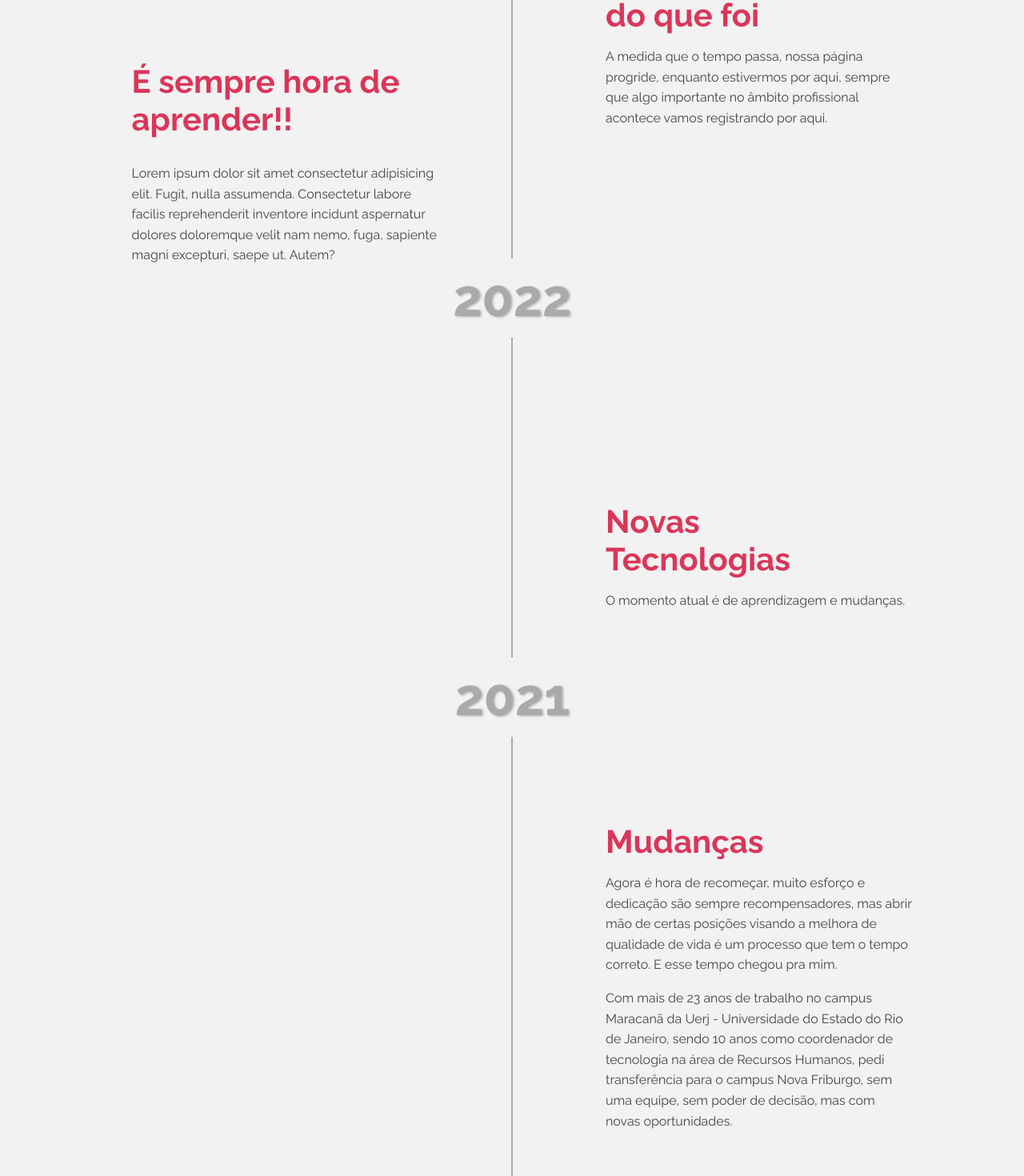
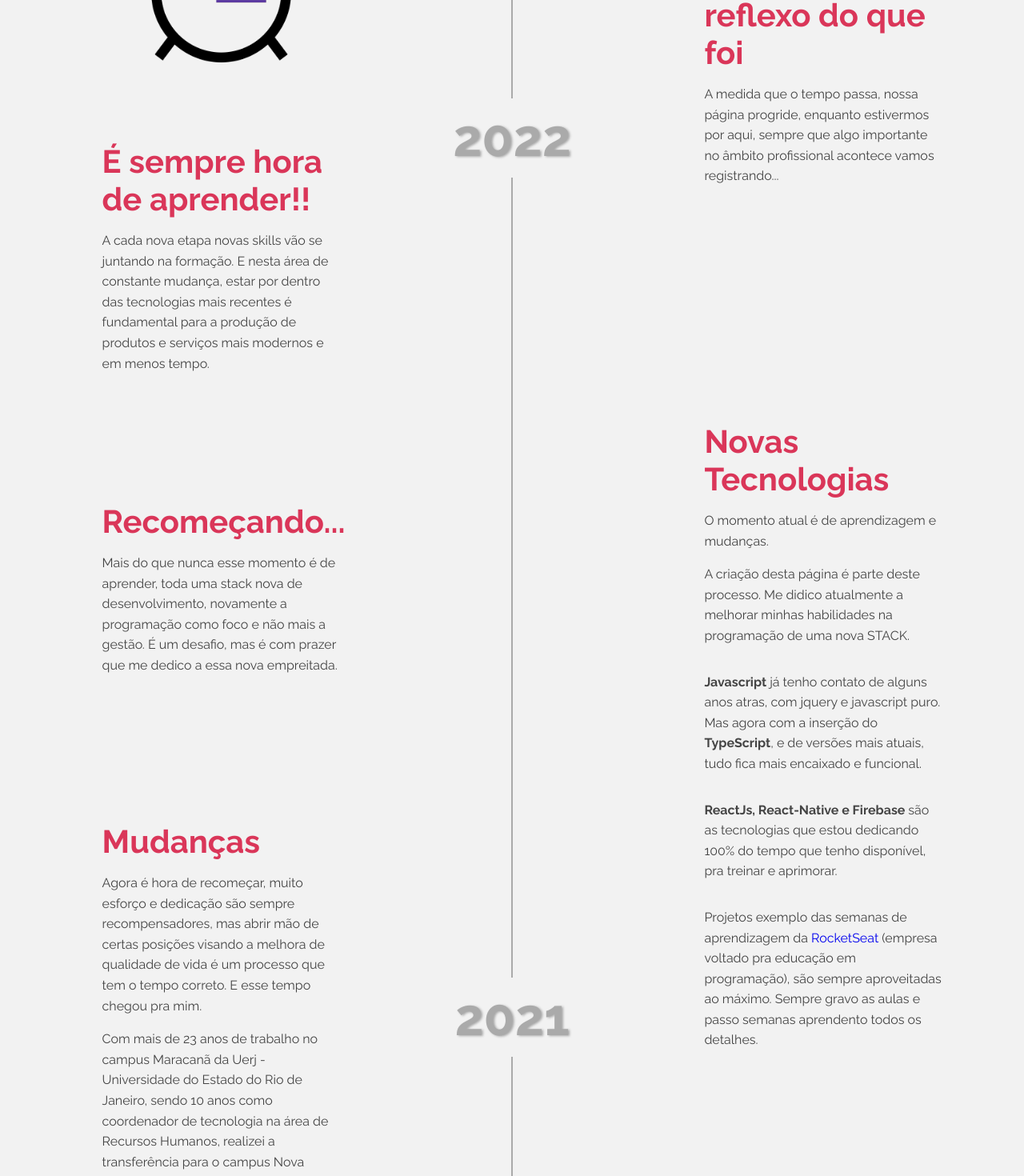
Before and after one commit to mvurban/curriculo, a React (Create React App) app: page / in a window 1280 px wide. Shown: the part 720-2190 px from the top of the page at 80% size. Built offline with nearby package versions, Linux system fonts and the light colour scheme.

Commit message:
inclusão de conteúdos

```diff
--- a/src/pages/App.scss
+++ b/src/pages/App.scss
@@ -1,4 +1,12 @@
 @import url('https://fonts.googleapis.com/css2?family=Raleway:wght@400;700&display=swap');
+
+a{
+   text-decoration: none;
+}
+a:hover{
+   text-decoration: underline;
+}
+
 
 
 h1{
@@ -81,6 +89,8 @@ main{
    >div:nth-child(2) {
       display: flex;
       align-items: center;
+      justify-content: center;
+      text-align: center;
    }
 
    >div:nth-child(3) {
--- a/src/pages/App.tsx
+++ b/src/pages/App.tsx
@@ -26,47 +26,87 @@ function App() {
             <div>
                <div className='container-left'>
 
-                  <Images marginToTop={50} >
+                  <Images marginToTop={150} >
                      <img src={clock} alt='clock time' />
                   </Images>
 
-                  <Moments title='É sempre hora de aprender!!' marginToTop={350}>
-                     <p>Lorem ipsum dolor sit amet consectetur adipisicing elit. Fugit, nulla assumenda. Consectetur labore facilis reprehenderit inventore incidunt aspernatur dolores doloremque velit nam nemo, fuga, sapiente magni excepturi, saepe ut. Autem?</p>
+                  <Moments title='É sempre hora de aprender!!' marginToTop={450}>
+                     A cada nova etapa novas skills vão se juntando na formação. E nesta área de constante mudança, estar por dentro das
+                     tecnologias mais recentes é fundamental para a produção de produtos e serviços mais modernos e em menos tempo.
                   </Moments>
+                  <Moments title="Recomeçando..." marginToTop={900}>
+                     Mais do que nunca esse momento é de aprender, toda uma stack nova de desenvolvimento, novamente a programação como foco e não mais a gestão.
+                     É um desafio, mas é com prazer que me dedico a essa nova empreitada.
+                  </Moments>
+                  <Moments title="Mudanças" marginToTop={1300}>
+                     Agora é hora de recomeçar, muito esforço e dedicação são sempre recompensadores, mas abrir mão de certas
+                     posições visando a melhora de qualidade de vida é um processo que tem o tempo correto. E esse tempo chegou pra mim.
+                     <p>
+                        Com mais de 23 anos de trabalho no campus Maracanã da Uerj - Universidade do Estado do Rio de Janeiro,
+                        sendo 10 anos como coordenador de tecnologia na área de Recursos Humanos, realizei a transferência para o campus Nova Friburgo, sem uma equipe,
+                        sem poder de decisão, mas com novas oportunidades.
+                     </p>
+                  </Moments>
+
+
                </div>
             </div>
             <div className='container-center'>
 
-               <Ano year='2023' start={anoStart} height={400} ></Ano>
-               <Ano year='2022' start={anoStart += anoHeight + 400 } height={400} ></Ano>
-               <Ano year='2021' start={anoStart += anoHeight + 400} height={800} ></Ano>
+               <Ano year='2023' start={anoStart} height={200} ></Ano>
+               <Ano year='2022' start={anoStart += anoHeight + 200} height={1000} ></Ano>
+               <Ano year='2021' start={anoStart += anoHeight + 1000} height={800} ></Ano>
                <Ano year='2020' start={anoStart += anoHeight + 800} height={400} ></Ano>
-               <Ano year='2019' start={anoStart += anoHeight + 400} height={400} ></Ano>
+               <Ano year='2014 - Nova equipe' start={anoStart += anoHeight + 400} height={400} ></Ano>
+               <Ano year='2012 - Coordenador' start={anoStart += anoHeight + 400 } height={400} ></Ano>
+               <Ano year='2001 - Creare' start={anoStart += anoHeight + 400} height={400} ></Ano>
+               <Ano year='1999 - Fim Faculdade' start={anoStart += anoHeight + 400} height={400} ></Ano>
+               <Ano year='1998  - UERJ' start={anoStart += anoHeight + 400} height={400} ></Ano>
+               <Ano year='1995 - Miller' start={anoStart += anoHeight + 400} height={400} ></Ano>
+               <Ano year='1995 - Faculdade' start={anoStart += anoHeight + 400} height={400} ></Ano>
+               <Ano year='1995 - Faculdade' start={anoStart += anoHeight + 400} height={400} ></Ano>
+               <Ano year='1994 - Virgínia Patrick' start={anoStart += anoHeight + 400} height={400} ></Ano>
+               <Ano year='1974 - Nascimento' start={anoStart += anoHeight + 400} height={0} ></Ano>
+
 
             </div>
             <div className='container-right'>
 
-               <Images  marginToTop={0}>
+               <Images marginToTop={0}>
                   <img src={nuvem} alt='Apontando pra núvem'></img>
                </Images>
 
                <Moments title="O futuro é o reflexo do que foi" marginToTop={220}>
-                  A medida que o tempo passa, nossa página progride, enquanto estivermos por aqui, sempre que algo importante no âmbito profissional acontece vamos registrando por aqui.
+                  A medida que o tempo passa, nossa página progride, enquanto estivermos por aqui, sempre que algo importante no âmbito profissional
+                  acontece vamos registrando...
                </Moments>
 
 
-               <Moments title="Novas" titleLine2='Tecnologias'  marginToTop={900}>
+               <Moments title="Novas" titleLine2='Tecnologias' marginToTop={800}>
                   O momento atual é de aprendizagem e mudanças.
+                  <p>A criação desta página é parte deste processo. Me didico atualmente a melhorar minhas habilidades na programação de uma nova STACK.</p>
+                  <p>
+                  <strong>Javascript</strong> já tenho contato de alguns anos atras, com jquery e javascript puro. Mas agora com a inserção do <strong>TypeScript</strong>,
+                  e de versões mais atuais, tudo fica mais encaixado e funcional.</p>
+                  <p><strong>ReactJs, React-Native e Firebase </strong>são as tecnologias que estou dedicando 100% do tempo que tenho disponível, pra treinar e aprimorar. </p>
+                  <p>Projetos exemplo das semanas de aprendizagem da <a href="https://www.rocketseat.com.br/" rel='noreferrer' target={'_blank'} > RocketSeat </a>
+                  (empresa voltado pra educação em programação), são sempre aproveitadas ao máximo. Sempre gravo as aulas e passo semanas aprendento todos os detalhes.  </p>
                </Moments>
 
-               <Moments title="Mudanças" marginToTop={1300}>
-                  Agora é hora de recomeçar, muito esforço e dedicação são sempre recompensadores, mas abrir mão de certas
-                  posições visando a melhora de qualidade de vida é um processo que tem o tempo correto. E esse tempo chegou pra mim.
-                  <p>
-                     Com mais de 23 anos de trabalho no campus Maracanã da Uerj - Universidade do Estado do Rio de Janeiro,
-                     sendo 10 anos como coordenador de tecnologia na área de Recursos Humanos, pedi transferência para o campus Nova Friburgo, sem uma equipe,
-                     sem poder de decisão, mas com novas oportunidades.
-                  </p>
+               <Moments title="Coordenando e aprendendo" marginToTop={1820}>
+                  Desde 2012, venho coordenando uma equipe de tecnologia que cria soluções para area de recursos humanos da UERJ. Hoje a equipe é formada por 6 profissionais,
+                  ligados principalmente com programação JAVA para desenvolvimento WEB e SQL SERVER como banco de dados.
+
+                  <p>No início a equipe era apenas de 2 profissionais, um com 1 ano pra se aposenatar e outro com perfil não mais ligado a área de tecnologia. Toda a programação caia
+                  exclusivamente sob minha responsabilidade. Ainda assim conseguimos criar alguns sistemas, todos baseados nas seguintes tecnologias: ASP 3.0, Html, Css, JavaScript
+                  para interface gráfica Photoshop e banco de dados SQL SERVER.</p>
+
+                  <p></p>
+
+
+
+
+
                </Moments>
 
 
```
Also changed, not shown: src/components/Ano/style.scss (line endings or trailing spaces).
